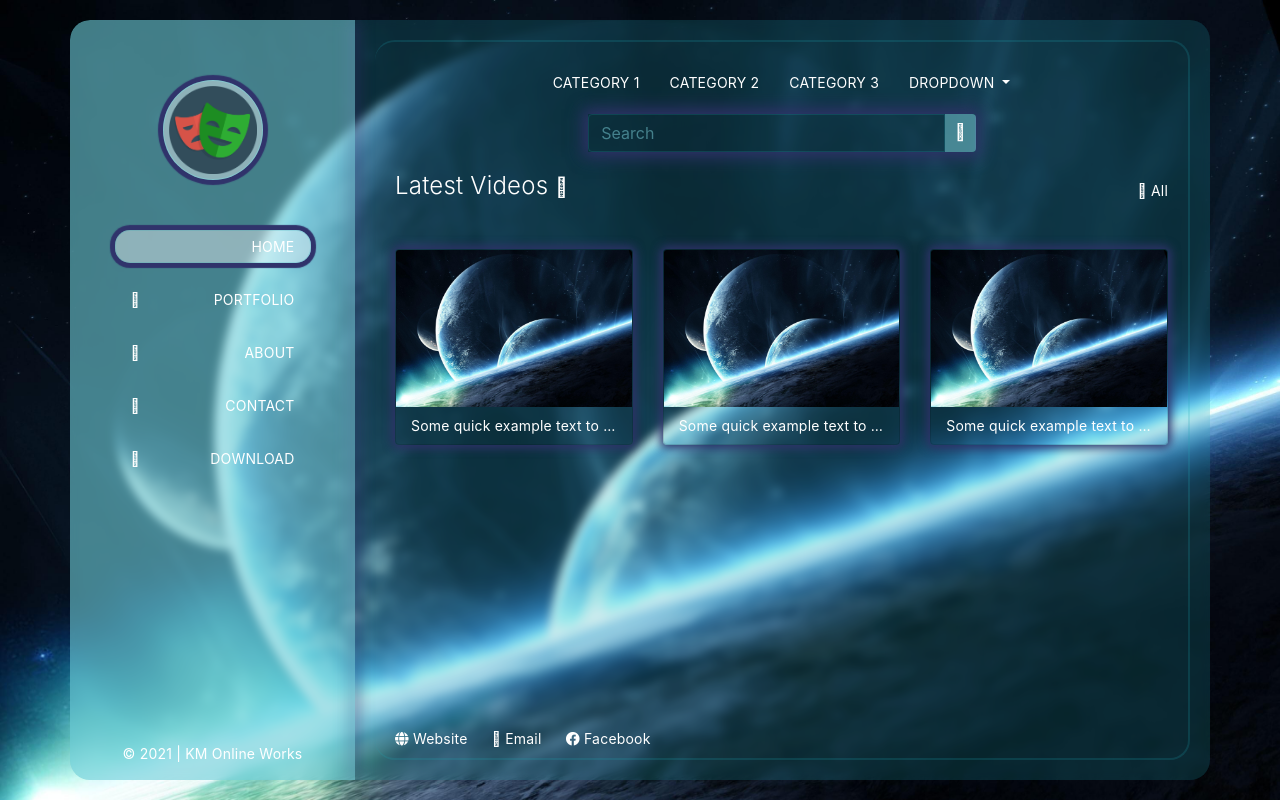
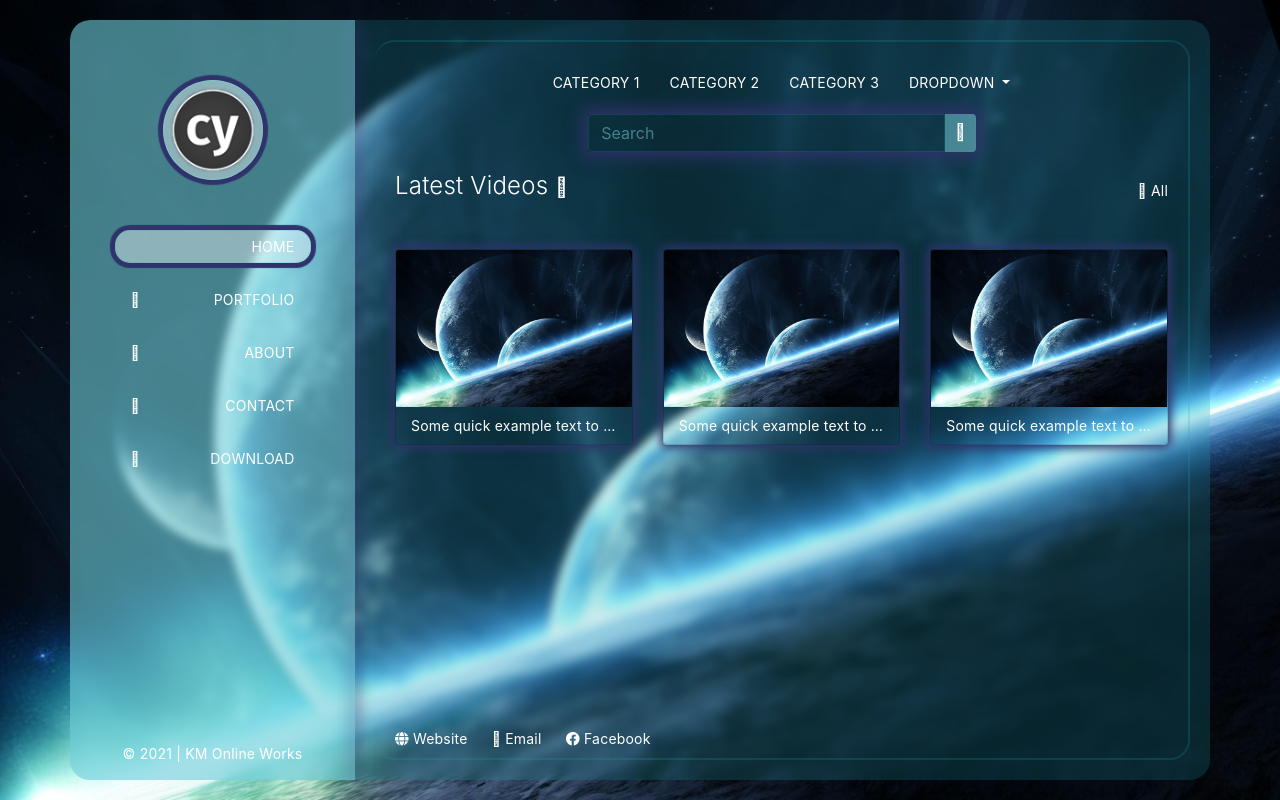
Before and after one commit to JonanXavi/ci_website, a plain HTML site: page index.html in a window 1280 px wide. Drawn offline with nearby package versions, Linux system fonts and the light colour scheme; some icons are missing.

Commit message:
changes img logo

```diff
--- a/index.html
+++ b/index.html
@@ -25,7 +25,7 @@
 		<div class="row">
 			<div class="col-md-3" id="sidebar">
 				<div class="logo">
-					<img src="img/Logo2.png" alt="logo">
+					<img src="img/Logo.png" alt="logo">
 				</div>
 				<ul class="nav flex-column">
 					<li class="nav-item">
```
